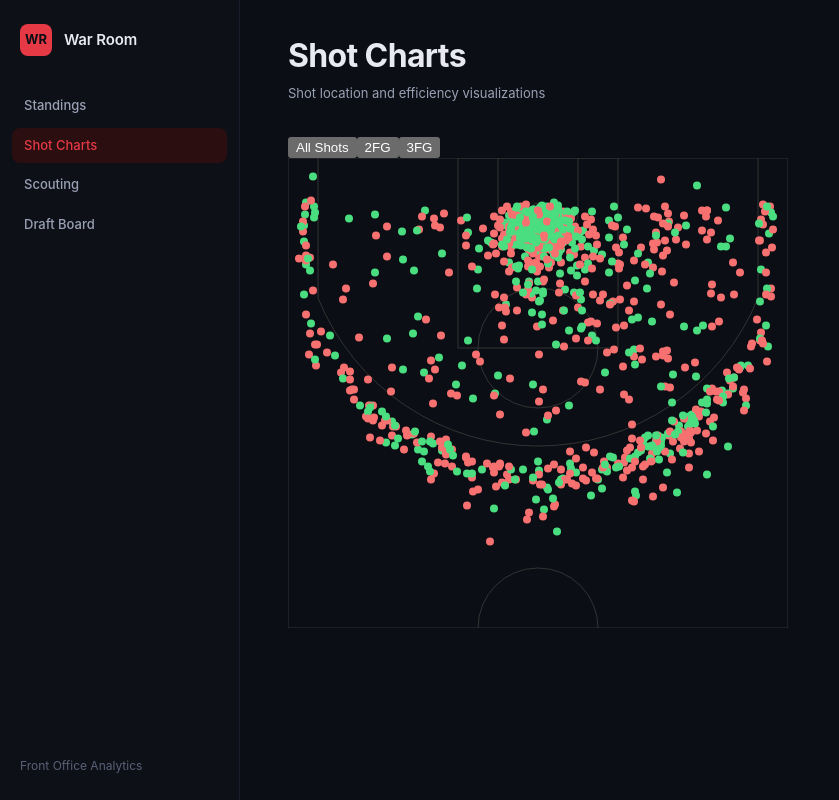
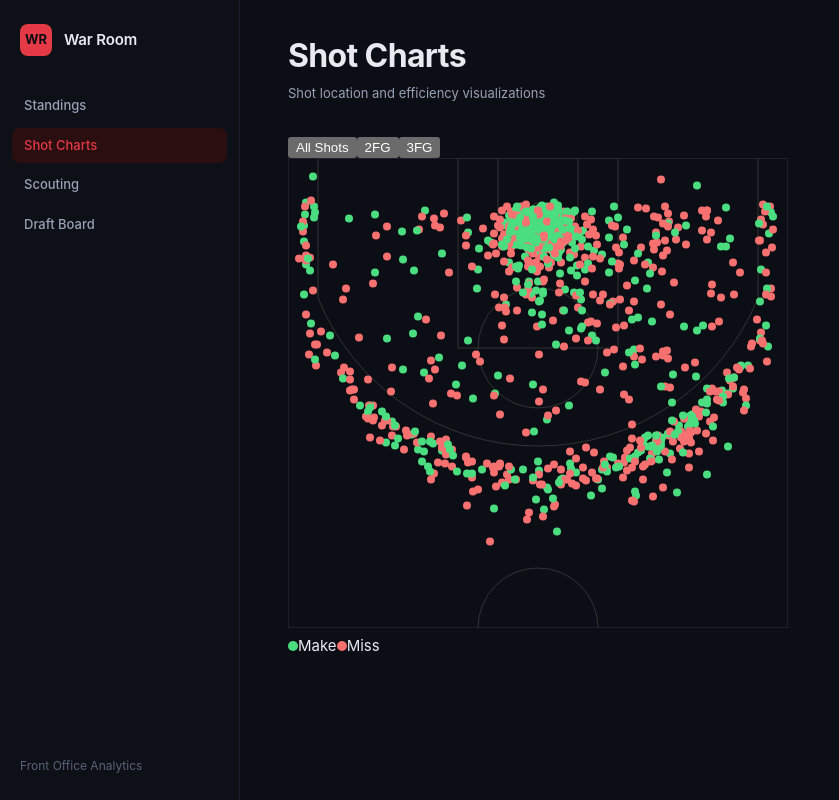
Before and after one commit to kfree23/war-room, a React (Vite) app: page /shot-charts in a window 1280 px wide. Shown: the whole page, without its empty margins (0-839 px from the left). Built offline with nearby package versions, Linux system fonts and the light colour scheme.

Commit message:
added make miss legend

```diff
--- a/src/components/ShotChart.tsx
+++ b/src/components/ShotChart.tsx
@@ -16,7 +16,8 @@ export default function ShotChart({ shots }: ShotChartProps) {
         .range([0, 470])
 
     return (
-        <svg width={500} height={470}>
+        <div>
+            <svg width={500} height={470}>
             <Court />
             {shots.map((shot, i) => {
                 return <circle key={i}
@@ -26,6 +27,24 @@ export default function ShotChart({ shots }: ShotChartProps) {
                 fill={shot.shot_made === "TRUE" ? "#4ade80" : "#f87171"}
                 />
             })}
-        </svg>
+
+            </svg>
+
+            <div className="legend">
+                <span>
+                    <svg width={10} height={10}>
+                        <circle cx={5} cy={5} r={5} fill="#4ade80" />
+                    </svg>
+                    Make
+                </span>
+                <span>
+                    <svg width={10} height={10}>
+                        <circle cx={5} cy={5} r={5} fill="#f87171" />
+                    </svg>
+                    Miss
+                </span>
+            </div>
+        </div>
+
     )
 }
```
